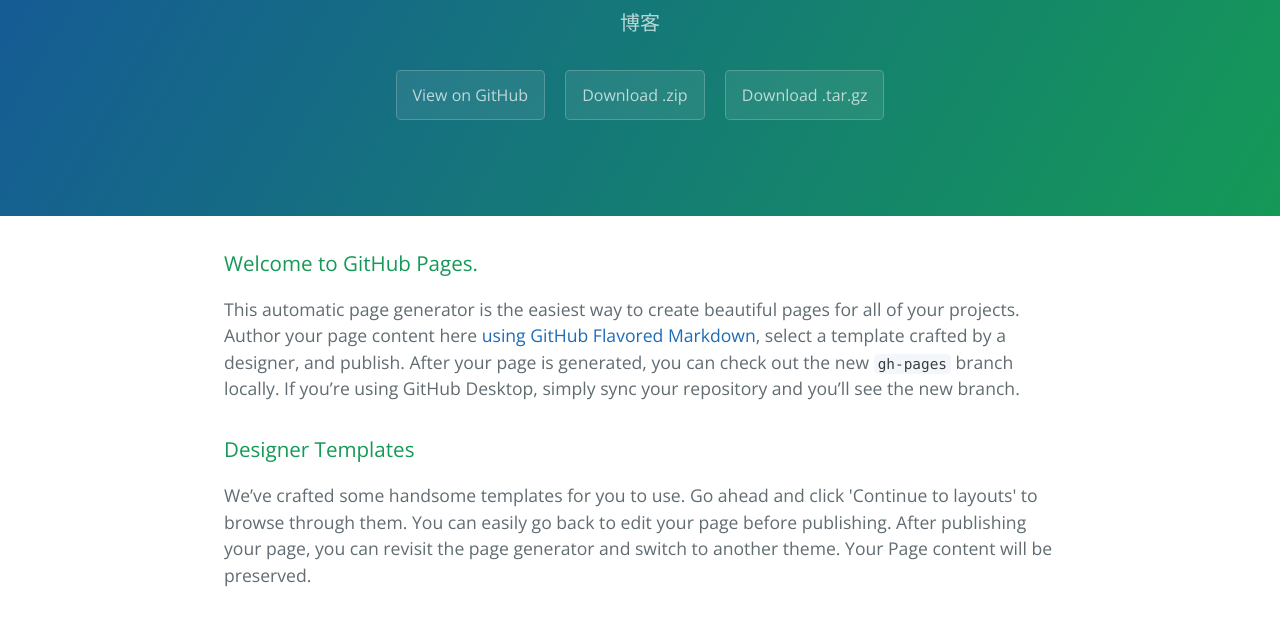
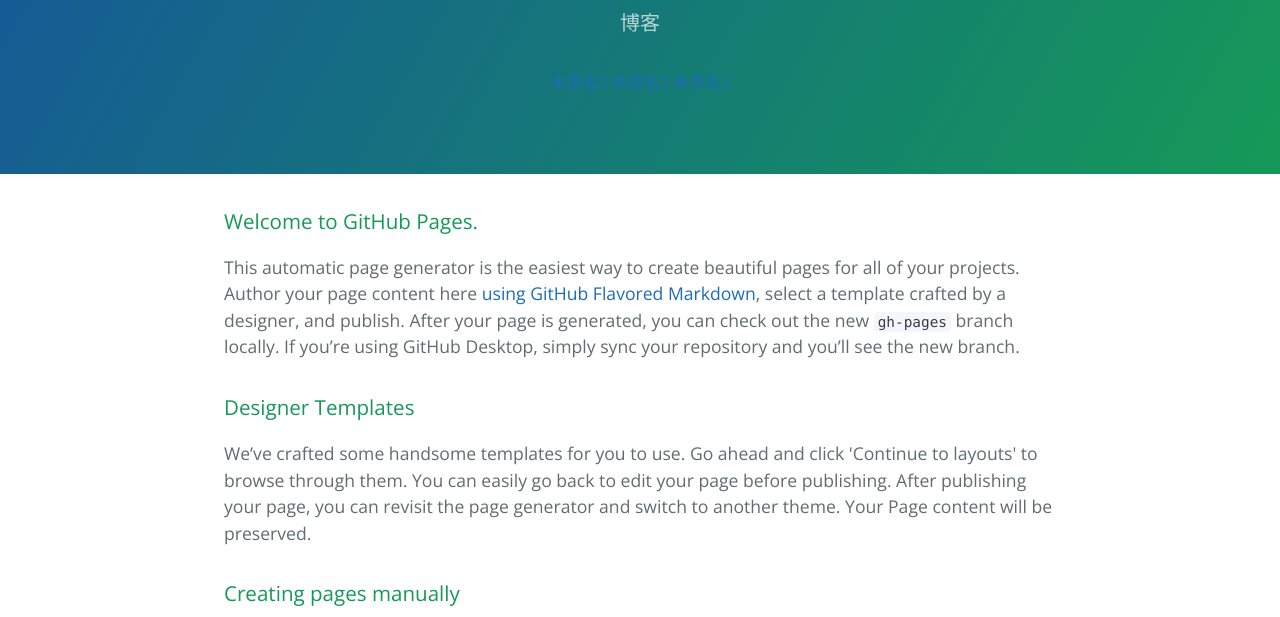
Before and after one commit to kehanzhong/kehanzhong, a plain HTML site: page index.html in a window 1280 px wide. Shown: the part 167-784 px from the top of the page. Drawn offline with nearby package versions, Linux system fonts and the light colour scheme.

Commit message:
Update index.html

```diff
--- a/index.html
+++ b/index.html
@@ -13,9 +13,9 @@
     <section class="page-header">
       <h1 class="project-name">Kehanzhong</h1>
       <h2 class="project-tagline">博客</h2>
-      <a href="https://github.com/kehanzhong/kehanzhong" class="btn">View on GitHub</a>
-      <a href="https://github.com/kehanzhong/kehanzhong/zipball/master" class="btn">Download .zip</a>
-      <a href="https://github.com/kehanzhong/kehanzhong/tarball/master" class="btn">Download .tar.gz</a>
+      <a href="#">未命名1</a>
+	    <a href="#">未命名2</a>
+	    <a href="#">未命名3</a>
     </section>
 
     <section class="main-content">
```
